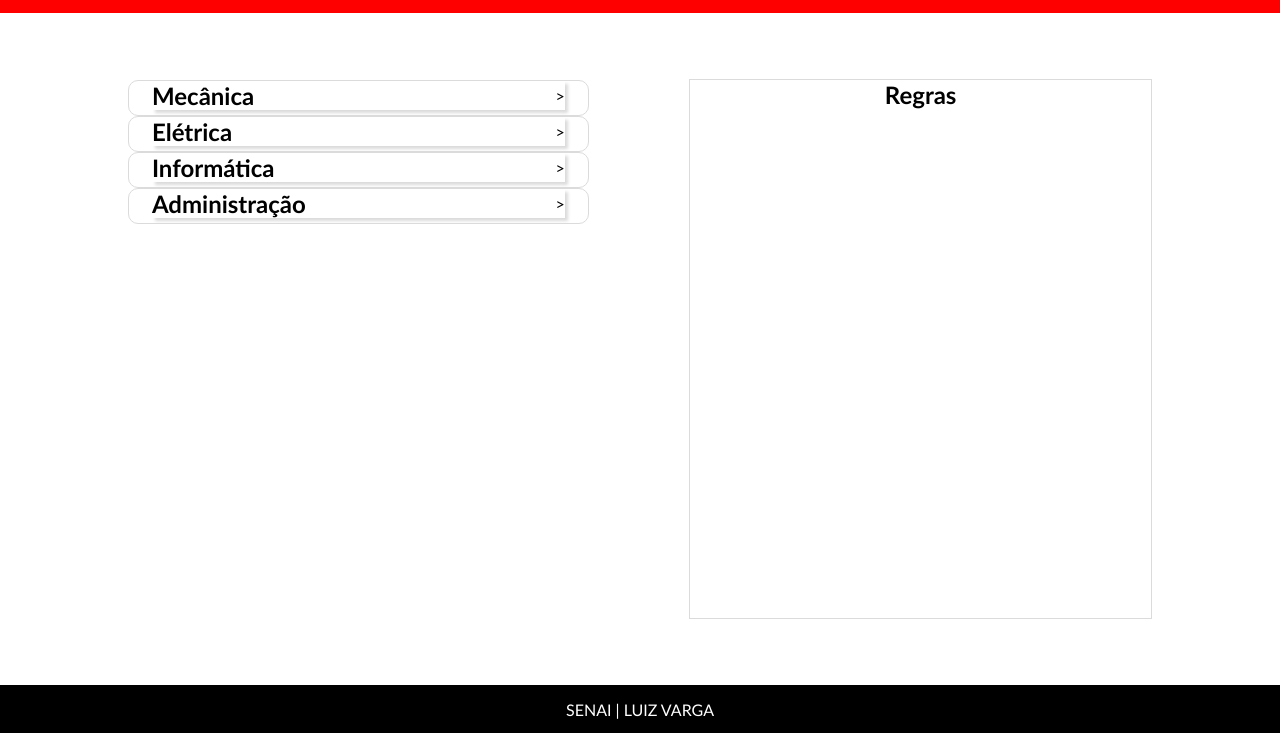
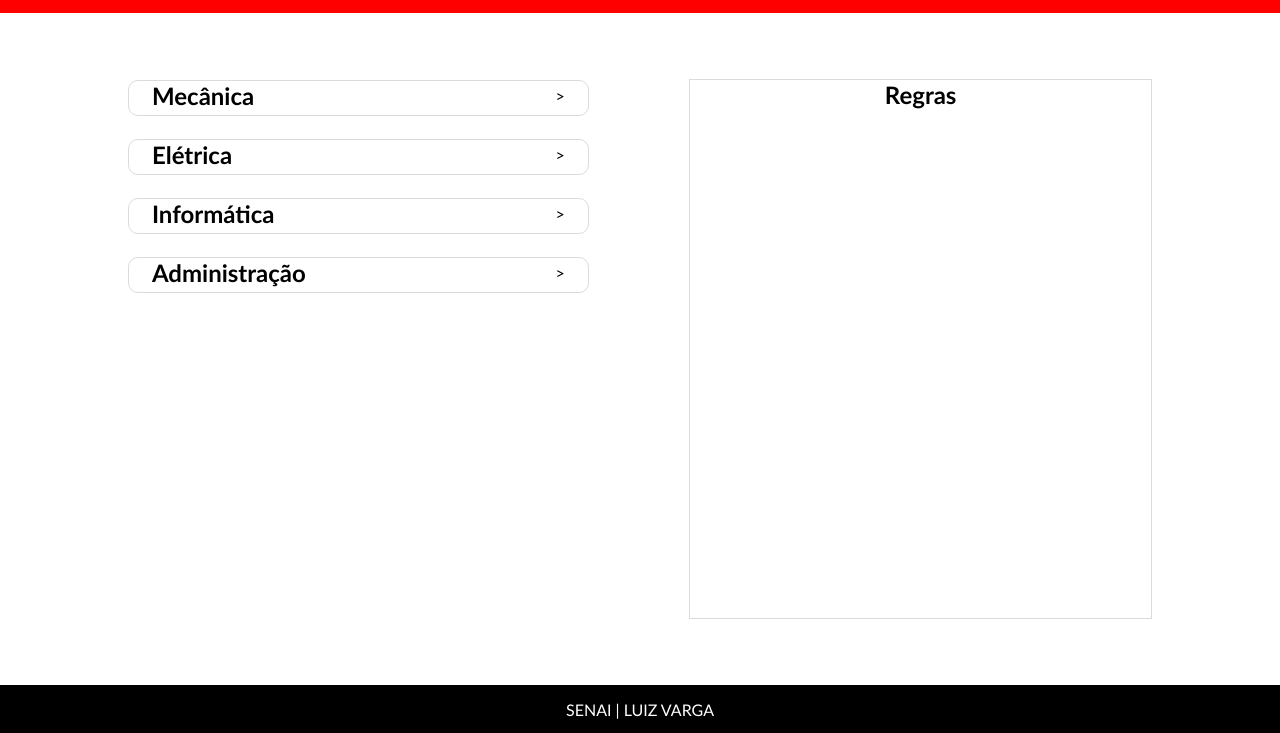
Before and after one commit to ZynkePartnership/SIASO, a plain HTML site: page html/biblioteca.html in a window 1280 px wide. Shown: the part 67-800 px from the top of the page. Drawn offline with Linux system fonts and the light colour scheme.

Commit message:
melhoria na lista da  biblioteca

```diff
--- a/css/biblioteca.css
+++ b/css/biblioteca.css
@@ -22,7 +22,9 @@ section{
     border-collapse: collapse;
     border-radius: 10px;
 }
-
+.listaB {
+    margin-bottom: 5%;
+}
 .cabecalho{
     background-color: white;
     width: 90%;
@@ -31,7 +33,6 @@ section{
     justify-content: space-between;
     cursor: pointer;
     margin-bottom: 5px;
-    box-shadow: 3px 3px 3px #dbdbdb;
     -webkit-user-select: none;
     user-select: none;
 }
--- a/html/biblioteca.html
+++ b/html/biblioteca.html
@@ -48,7 +48,7 @@
     <main>
         <div class="mainContainer">
             <article>
-                <section id="catalogoMecanica">
+                <section class="listaB" id="catalogoMecanica">
                     <div class="cabecalho">
                         <h2>Mecânica</h2>
                         <span>></span>
@@ -78,7 +78,7 @@
                     </ul>
                 </section>
 
-                <section id="catalogoEletrica">
+                <section class="listaB" id="catalogoEletrica">
                     <div class="cabecalho">
                         <h2>Elétrica</h2>
                         <span>></span>
@@ -112,7 +112,7 @@
                     </ul>
                 </section>
 
-                <section id="catalogoInformatica">
+                <section class="listaB" id="catalogoInformatica">
                     <div class="cabecalho">
                         <h2>Informática</h2>
                         <span>></span>
@@ -158,7 +158,7 @@
                     </ul>
                 </section>
 
-                <section id="catalogoAdministracao">
+                <section class="listaB" id="catalogoAdministracao">
                     <div class="cabecalho">
                         <h2>Administração</h2>
                         <span>></span>
```
